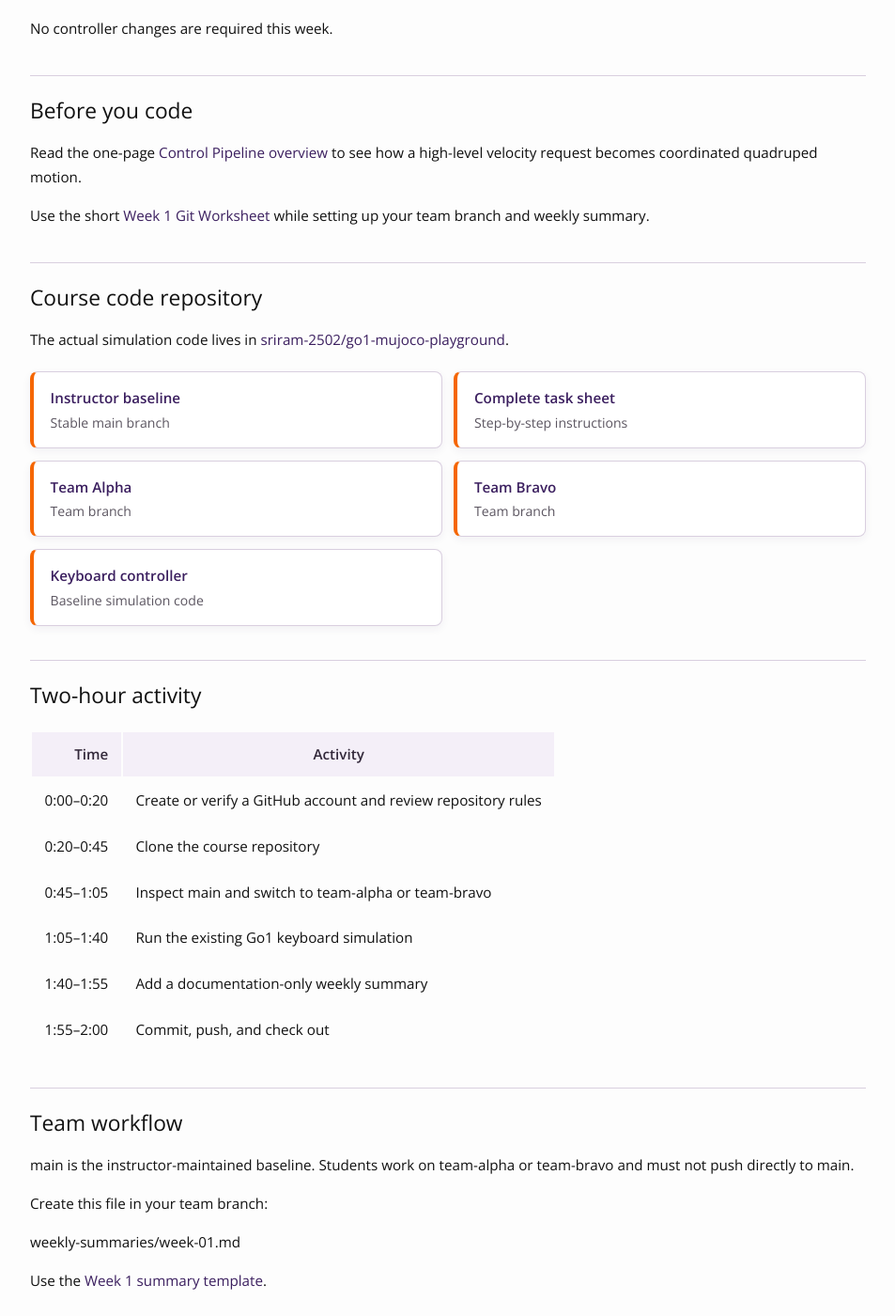
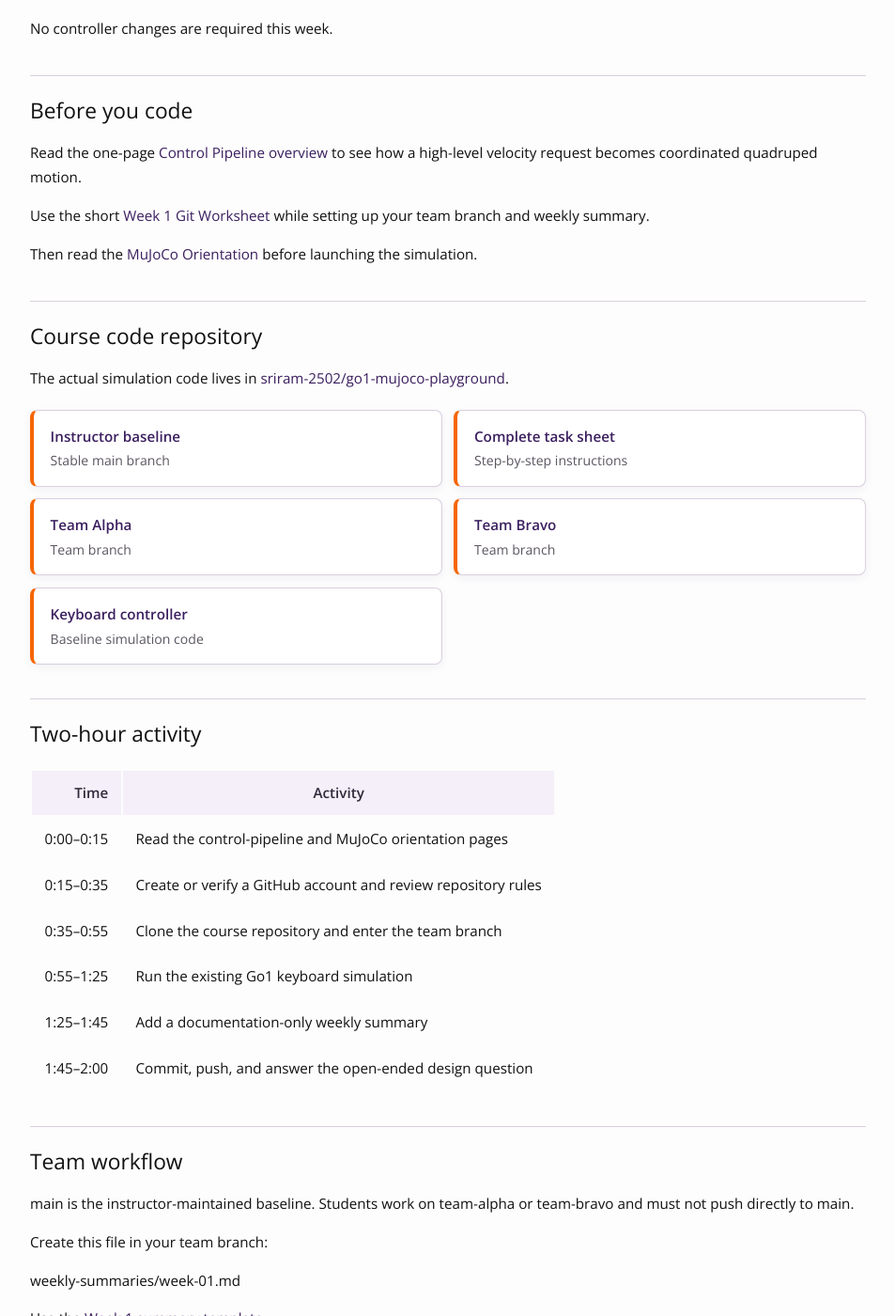
Before and after one commit to DyCo-AI/go1_gesture_tracking, a Jekyll site: the page built from docs/week-01.md, in a window 1280 px wide and 1400 px high, scrolled down 757 px. Shown: the whole window at 94% size, without its empty margins (163-1116 px from the left). Built offline with Jekyll 4.4.1, drawn with Linux system fonts in a browser that asks for light colours.

Commit message:
Add Week 1 MuJoCo orientation

```diff
--- a/docs/_data/nav.yml
+++ b/docs/_data/nav.yml
@@ -23,6 +23,10 @@ items:
     name: Control Pipeline
     icon_class: fas fa-project-diagram
 
+  - url: /mujoco-orientation/
+    name: MuJoCo Orientation
+    icon_class: fas fa-cube
+
   - url: /safety/
     name: Safety
     icon_class: fas fa-shield-alt
--- a/docs/week-01.md
+++ b/docs/week-01.md
@@ -34,6 +34,8 @@ Read the one-page [Control Pipeline overview]({{ '/control-pipeline/' | prepend:
 
 Use the short [Week 1 Git Worksheet]({{ '/git-worksheet/' | prepend: site.baseurl }}) while setting up your team branch and weekly summary.
 
+Then read the [MuJoCo Orientation]({{ '/mujoco-orientation/' | prepend: site.baseurl }}) before launching the simulation.
+
 ## Course code repository
 
 The actual simulation code lives in
@@ -51,12 +53,12 @@ The actual simulation code lives in
 
 | Time | Activity |
 |---:|---|
-| 0:00–0:20 | Create or verify a GitHub account and review repository rules |
-| 0:20–0:45 | Clone the course repository |
-| 0:45–1:05 | Inspect main and switch to team-alpha or team-bravo |
-| 1:05–1:40 | Run the existing Go1 keyboard simulation |
-| 1:40–1:55 | Add a documentation-only weekly summary |
-| 1:55–2:00 | Commit, push, and check out |
+| 0:00–0:15 | Read the control-pipeline and MuJoCo orientation pages |
+| 0:15–0:35 | Create or verify a GitHub account and review repository rules |
+| 0:35–0:55 | Clone the course repository and enter the team branch |
+| 0:55–1:25 | Run the existing Go1 keyboard simulation |
+| 1:25–1:45 | Add a documentation-only weekly summary |
+| 1:45–2:00 | Commit, push, and answer the open-ended design question |
 
 ## Team workflow
 
```
Also changed, not shown: docs/mujoco-orientation.md (added, +136 -0 lines).
